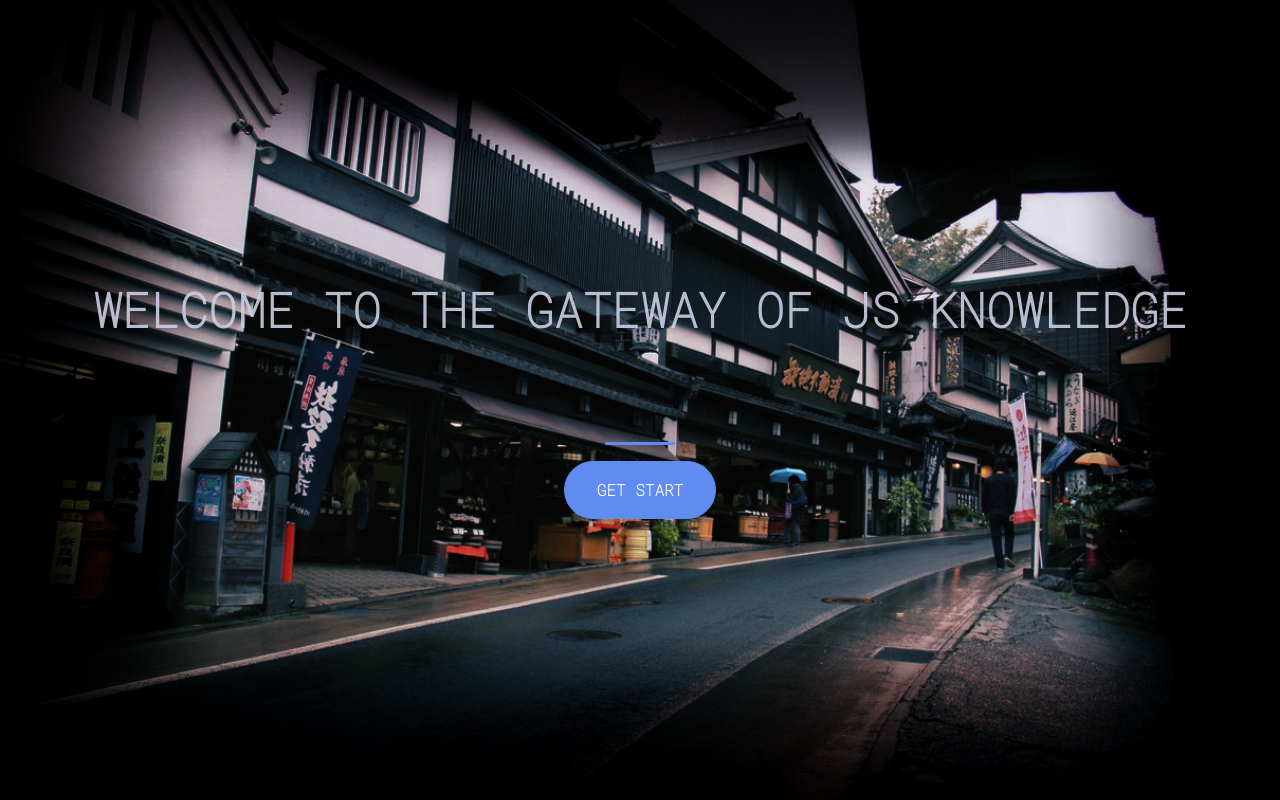
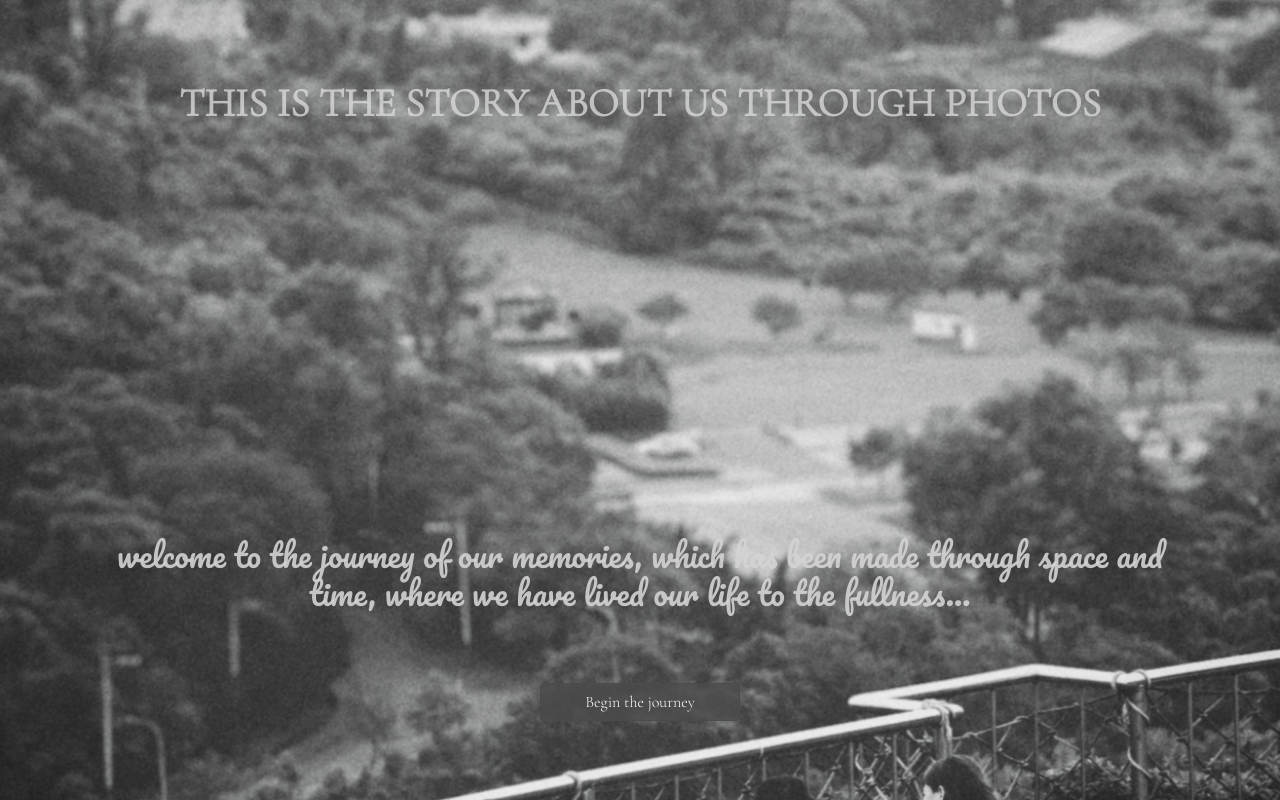
Before and after one commit to pltduchoang/pltduchoang.github.io, a plain HTML site: page index.html in a window 1280 px wide. Drawn offline with nearby package versions, Linux system fonts and the light colour scheme.

Commit message:
Change new website

```diff
--- /dev/null
+++ b/chapterselect.css
@@ -0,0 +1,57 @@
+html, body {
+    background: url(chapterselect.jpeg) no-repeat center center fixed;
+    -webkit-background-size: cover;
+    -moz-background-size: cover;
+    -o-background-size: cover;
+    background-size: cover;
+    height: 100%;
+    width: 100%;
+  }
+
+h1, p {
+}
+
+h2 , p {
+    font-family: 'Pacifico', cursive;
+    color: rgba(244, 245, 245, 0.9);
+    font-size: 2em;
+    text-align: center;
+    padding: 1em;
+    margin-left: 2rem;
+    margin-right: 2rem;
+}
+
+h1 {
+    font-family: 'Cormorant Garamond', serif;
+    color: rgba(216, 216, 216, 0.8) ;
+}
+
+body {
+    background-color: rgba(113, 142, 164, 0) !important;
+}
+
+.container {
+    margin: 2rem 3rem 2rem 3rem !important;
+}
+
+.imagesection {
+    display: flexbox;
+    flex-wrap: wrap;
+}
+
+.btn {
+    width: 200px;
+    background-color: rgba(75, 76, 77, 0.9);
+    border-color: rgba(75, 76, 77, 0.9);
+    font-family: 'Cormorant Garamond', serif;
+}
+
+img {
+    width: 550px !important;
+    margin: 5px;
+    border-radius: 10px;
+    padding: 5px;
+    border: 4px;
+    border-color: rgba(244, 245, 245, 0.9);
+    background-color: rgba(244, 245, 245, 0.7);
+}
--- a/index.html
+++ b/index.html
@@ -4,27 +4,24 @@
     <meta charset="UTF-8">
     <meta http-equiv="X-UA-Compatible" content="IE=edge">
     <meta name="viewport" content="width=device-width, initial-scale=1.0">
-    <title>GatewayToJS</title>
-    <link href="https://fonts.googleapis.com/css2?family=Roboto+Mono:wght@100&display=swap" rel="stylesheet">
+    <title>Photo Album</title>
     <link href="https://cdn.jsdelivr.net/npm/bootstrap@5.1.3/dist/css/bootstrap.min.css" rel="stylesheet" integrity="sha384-1BmE4kWBq78iYhFldvKuhfTAU6auU8tT94WrHftjDbrCEXSU1oBoqyl2QvZ6jIW3" crossorigin="anonymous">
-    <!-- this is to link with CDN of boostrap -->
-
-
+    <link href="https://fonts.googleapis.com/css2?family=Pacifico&family=Roboto+Mono:wght@100&display=swap" rel="stylesheet">
+    <link href="https://fonts.googleapis.com/css2?family=Cormorant+Garamond:wght@300&family=Pacifico&family=Roboto+Mono:wght@100&display=swap" rel="stylesheet">
     <link rel="stylesheet" href="style.css">
 </head>
 <body>
-    <div class="container d-flex align-items-center h-100">
+    <div class="container col-12 d-flex align-items-center bg-transparent h-100">
         <div class="row">
-            <header class="text-center col-12">
-                <h1 class="text-uppercase"><strong>Welcome to the gateway of JS knowledge</strong> </h1>
-            </header>
+            <h1 class="fw-bold text-uppercase text-center">This is the story about us through photos</h1>
             <div class="buffer col-12"></div>
-            <section class="text-center col-12">
-                <hr class="text-center col -12">
-            <button class="btn btn-primary btn-xl">Get Start</button>
-            </section>
+            <div class="container col-12">
+            <h2 class="text-center">welcome to the journey of our memories, which has been made through space and time, where we have lived our life to the fullness...</h2>
+            </div>
+            <div class="buffer2 col-12"></div>
+            <a class="btn btn-secondary container col-12 align-items-center" href="chapterselect.html">Begin the journey</a>
+            <!-- <button class="btn btn-secondary container align-items-center col-12">Begin the journey</button> -->
         </div>
     </div>
-    <script src="https://cdn.jsdelivr.net/npm/bootstrap@5.1.3/dist/js/bootstrap.bundle.min.js" integrity="sha384-ka7Sk0Gln4gmtz2MlQnikT1wXgYsOg+OMhuP+IlRH9sENBO0LRn5q+8nbTov4+1p" crossorigin="anonymous"></script>
 </body>
 </html>
--- a/style.css
+++ b/style.css
@@ -1,63 +1,44 @@
-body,
 html {
-    width: 100%;
-    height: 100%;
-    font-family: 'Roboto Mono', monospace, sans-serif;
-    background: url(welcome.jpg) no-repeat center center fixed;
+    background: url(background.jpg) no-repeat center center fixed;
     -webkit-background-size: cover;
     -moz-background-size: cover;
     -o-background-size: cover;
     background-size: cover;
+    height: 100%;
+    width: 100%;
   }
 
-/* the width and heith is to make sure that our page cover 100% of the screen */
+h1, p {
+}
 
+h2 {
+    font-family: 'Pacifico', cursive;
+    color: rgba(212, 211, 211, 0.9);
+
+}
 
 h1 {
-    font-size: 3rem;
-    color: rgb(204, 206, 226, 0.9);
+    font-family: 'Cormorant Garamond', serif;
+    color: rgba(216, 216, 216, 0.8) ;
 }
 
-.btn {
-    font-weight: 700;
-    border-radius: 30px;
-    text-transform: uppercase;
+body {
+    align-content: center;
+    background-color: rgba(113, 142, 164, 0) !important;
+    height:100%;
 }
 
-.btn-xl {
-    padding: 1rem 2rem;
+.buffer {
+    height: 25rem;
 }
 
-.btn:hover {
-    border-width: 2px;
+.buffer2 {
+    height: 4rem;
 }
 
-.btn-primary {
-    background-color: rgb(96, 140, 241) ;
-    border-color:rgb(96, 140, 241) ;
+.btn, .btn-secondary {
+    width: 200px;
+    background-color: rgba(75, 76, 77, 0.8);
+    border-color: rgba(75, 76, 77, 0.8);
+    font-family: 'Cormorant Garamond', serif;
 }
-
-hr {
-    /* border-color: rgb(96, 140, 241) !important ; */
-    /* border-width: 5px !important; */
-    border-radius: 10px !important;
-    max-width: 70px !important;
-    /* border: 5px !important; */
-    opacity: 1 !important;
-    color: rgb(96, 140, 241) !important;
-    /* background-color: rgb(96, 140, 241)!important; */
-    margin: 1rem auto !important;
-    /* this auto here is needed to make the hr line center  */
-    height: 3px!important;
-    /* all the new bootstrap <HR> styles need to be override with !important to apply your ownstyle */
-}
-
-/* ask instructor why own css does not cascade the boostrap */
-
-/* .container {
-    height: 100%;
-} (This is equal to h-100 in bootstrap class to make the container spread all the webpage vertically*/
-
-.buffer {
-    height: 5rem;
-}
```
Also changed, not shown: Javanotetobootstrap.html (deleted, +0 -141 lines), chapterselect.html (added, +30 -0 lines), 1.jpeg (added), 2.jpeg (added), 3.jpeg (added), 4.jpeg (added), 5.jpeg (added), 6.jpeg (added), background.jpg (added), chapterselect.jpeg (added), welcome.jpg (deleted).
